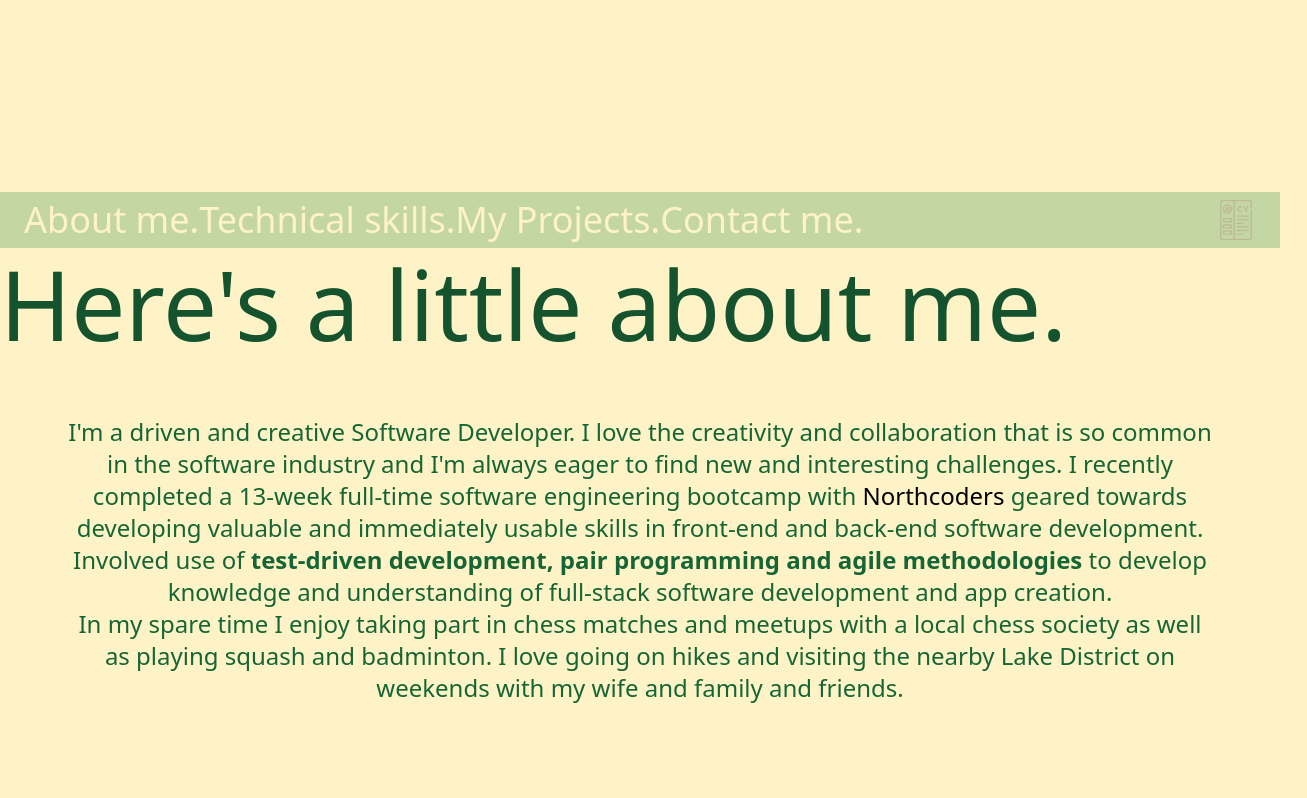
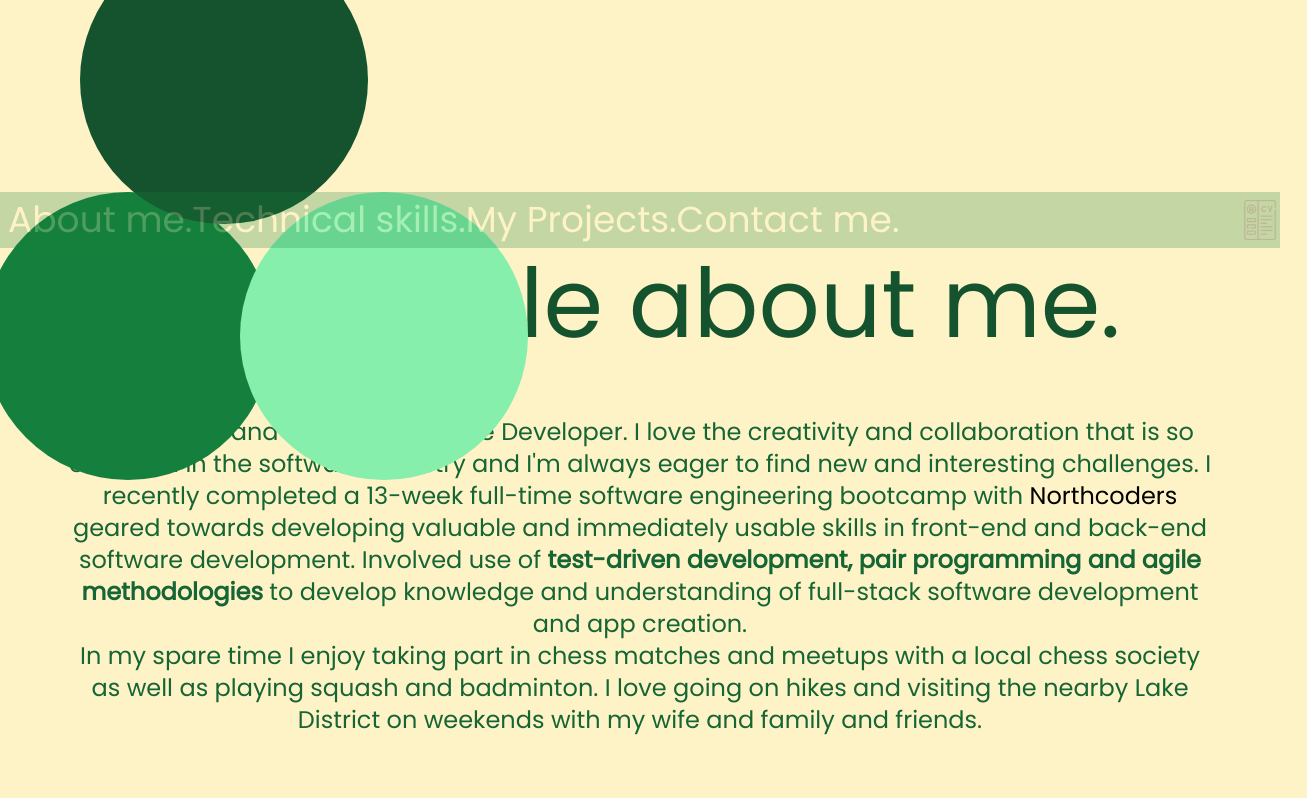
Before and after one commit to Jookz/Landing-Page, a React (Vite) app: page /about in a window 1280 px wide. Shown: the top 798 px of the page, 1307 px wide, since content can reach past the window. Built offline with nearby package versions, Linux system fonts and the light colour scheme; the HTML template or start-up script is replaced by a standard one.

Commit message:
added poppins font

```diff
--- a/index.html
+++ b/index.html
@@ -5,6 +5,10 @@
     <meta name="viewport" content="width=device-width, initial-scale=1.0" />
     <title>Jonathan Chatterton Portfolio</title>
     <link rel="icon" type="image/x-icon" href="./programming.png" />
+    <link
+      href="https://fonts.googleapis.com/css?family=Poppins"
+      rel="stylesheet"
+    />
   </head>
   <body class="bg-amber-100 ml-0">
     <div id="root"></div>
--- a/src/App.jsx
+++ b/src/App.jsx
@@ -11,11 +11,13 @@ import Skills from "./Components/Pages/Skills";
 import ScrollToTop from "react-scroll-up";
 import { FontAwesomeIcon } from "@fortawesome/react-fontawesome";
 import { faCircleArrowUp } from "@fortawesome/free-solid-svg-icons";
+import BackgroundAnimation from "./Components/BackgroundAnimation";
 
 function App() {
   return (
     <div>
       <Header />
+      <BackgroundAnimation />
       <Routes>
         <Route path="/" element={<Home />} />
         <Route path="/about" element={<About />} />
--- /dev/null
+++ b/src/Components/BackgroundAnimation.jsx
@@ -0,0 +1,11 @@
+import React from "react";
+
+export default function BackgroundAnimation() {
+  return (
+    <div className="relative w-full max-w-lg">
+      <div className="absolute top-0 -left-4 w-72 h-72 bg-green-700 rounded-full"></div>
+      <div className="absolute top-0 -right-4 w-72 h-72 bg-green-300 rounded-full"></div>
+      <div className="absolute left-20 -bottom-8 w-72 h-72 bg-green-900 rounded-full"></div>
+    </div>
+  );
+}
--- /dev/null
+++ b/src/Components/Banner.jsx
@@ -0,0 +1,7 @@
+import React from "react";
+
+export default function Banner() {
+  return (
+    <div className="flex justify-center items-center h-60 bg-fixed bg-parallax bg-cover"></div>
+  );
+}
--- a/src/Components/Header.jsx
+++ b/src/Components/Header.jsx
@@ -18,22 +18,26 @@ export default function Header() {
   }
 
   return (
-    <div className="pr-6 h-14 fixed z-50 space-x-4 bg-green-700 w-full items-center md:opacity-25 hover:opacity-100 duration-300">
-      <span className="text-4xl text-amber-100 cursor-pointer md:hidden ">
+    <div className="h-14 fixed z-50 bg-green-700 w-full items-center md:opacity-25 hover:opacity-100 duration-300">
+      <span className="text-5xl text-amber-100 cursor-pointer md:hidden">
         <ion-icon
           name={icon}
+          size="large"
           onClick={() => {
             handleMenu();
           }}
         ></ion-icon>
       </span>
-      <ul className="md:flex md:flex-row md:items-center md:z-auto md:static absolute bg-green-700 w-screen md:w-auto md:py-0 py-4 md:pl0 pl-2 left-0 md:opacity-100 opacity-0 top=[-400px] transition-all ease-in duration-500 -ml-16">
+      <ul className="md:pl-2 md:flex md:flex-row md:items-center md:z-auto md:static absolute bg-green-700 w-screen md:w-auto left-0 md:opacity-100 opacity-0 top-[-400px] transition-all ease-in duration-500 md:-mt-0 sm:-mt-8">
         <li>
           <HashLink
             id="#about"
             smooth
             className="text-amber-100 text-center text-4xl hover:text-black my-2 duration-300"
             to="#about"
+            onClick={() => {
+              handleMenu();
+            }}
           >
             About me.
           </HashLink>{" "}
@@ -44,6 +48,9 @@ export default function Header() {
             smooth
             className="text-amber-100 text-center text-4xl hover:text-black my-2 duration-300"
             to="#skills"
+            onClick={() => {
+              handleMenu();
+            }}
           >
             Technical skills.
           </HashLink>
@@ -54,6 +61,9 @@ export default function Header() {
             smooth
             className="text-amber-100 text-center text-4xl hover:text-black my-2 duration-300"
             to="#projects"
+            onClick={() => {
+              handleMenu();
+            }}
           >
             My Projects.
           </HashLink>{" "}
@@ -64,6 +74,9 @@ export default function Header() {
             smooth
             className="text-amber-100 text-center text-4xl hover:text-black my-2 duration-300"
             to="#contact"
+            onClick={() => {
+              handleMenu();
+            }}
           >
             Contact me.
           </HashLink>
@@ -73,6 +86,9 @@ export default function Header() {
             className="group flex items-center"
             to="https://drive.google.com/file/d/1WALJSNKY8fanMtuQX_1Jg3R7OgtRNF9c/view?usp=sharing"
             target="_blank"
+            onClick={() => {
+              handleMenu();
+            }}
           >
             <img
               className="h-10 my-2 hover:h-12 duration-500"
--- a/src/Components/Pages/About.jsx
+++ b/src/Components/Pages/About.jsx
@@ -1,5 +1,6 @@
 import React from "react";
 import Reveal from "../Reveal";
+import Banner from "../Banner";
 
 export default function About() {
   return (
@@ -39,14 +40,15 @@ export default function About() {
             weekends with my wife and family and friends.
           </p>
         </Reveal>
-        <Reveal>
+        {/* <Reveal>
           <img
             className="w-max mt-24 rounded-xl"
             src="../../../alps.jpeg"
             alt="picture of me hiking in the swiss alps"
           />
-        </Reveal>
+        </Reveal> */}
       </section>
+      <Banner />
     </div>
   );
 }
--- a/src/Components/Pages/projects/NCNews.jsx
+++ b/src/Components/Pages/projects/NCNews.jsx
@@ -27,17 +27,17 @@ export default function NCNews() {
             demonstration, showcasing the mechanisms involved in creating a
             functional backend that delivers data to a front-end interface.
           </p>
-          <div className="space-y-8 flex flex-row h-4/12overflow-hidden">
+          <div className="space-y-8 flex flex-row h-4/12overflow-hidden mb-8">
             <img
               className="rounded-xl "
               src="../../../NC-news-frontend.png"
               alt="Image of NC-News website displaying grid of articles"
             />
-            <img
+            {/* <img
               className="rounded-xl w=[calc(100% - 80px)]"
               src="../../../NC-news-backend.png"
               alt="Image of NC-News backend code, including controller and test file"
-            />
+            /> */}
           </div>
           <ul className="flex justify-center gap-8 flex-wrap">
             <li className="bg-amber-100 text-green-900 w-fit p-1.5 rounded-md px-2">
--- a/src/Components/Reveal.jsx
+++ b/src/Components/Reveal.jsx
@@ -3,7 +3,7 @@ import { motion, useInView, useAnimation } from "framer-motion";
 
 export default function Reveal({ children, delay }) {
   const ref = useRef(null);
-  const isInView = useInView(ref);
+  const isInView = useInView(ref, { once: true });
 
   const mainControls = useAnimation();
 
@@ -19,8 +19,8 @@ export default function Reveal({ children, delay }) {
     <div ref={ref}>
       <motion.div
         variants={{
-          hidden: { opacity: 0, x: 75 },
-          visible: { opacity: 1, x: 0 },
+          hidden: { opacity: 0, y: 75 },
+          visible: { opacity: 1, y: 0 },
         }}
         initial="hidden"
         animate={mainControls}
--- a/tailwind.config.js
+++ b/tailwind.config.js
@@ -1,8 +1,18 @@
 /** @type {import('tailwindcss').Config} */
+
+const defaultTheme = require("tailwindcss/defaultTheme");
+
 export default {
   content: ["./index.html", "./src/**/*.{js,ts,jsx,tsx}"],
   theme: {
-    extend: {},
+    extend: {
+      backgroundImage: {
+        parallax: "url('./Hiking.jpeg')",
+      },
+      fontFamily: {
+        sans: ["Poppins", ...defaultTheme.fontFamily.sans],
+      },
+    },
   },
   plugins: [],
 };
```
Also changed, not shown: src/Components/Pages/Skills.jsx (+18 -14 lines), Hiking.jpeg (added).
